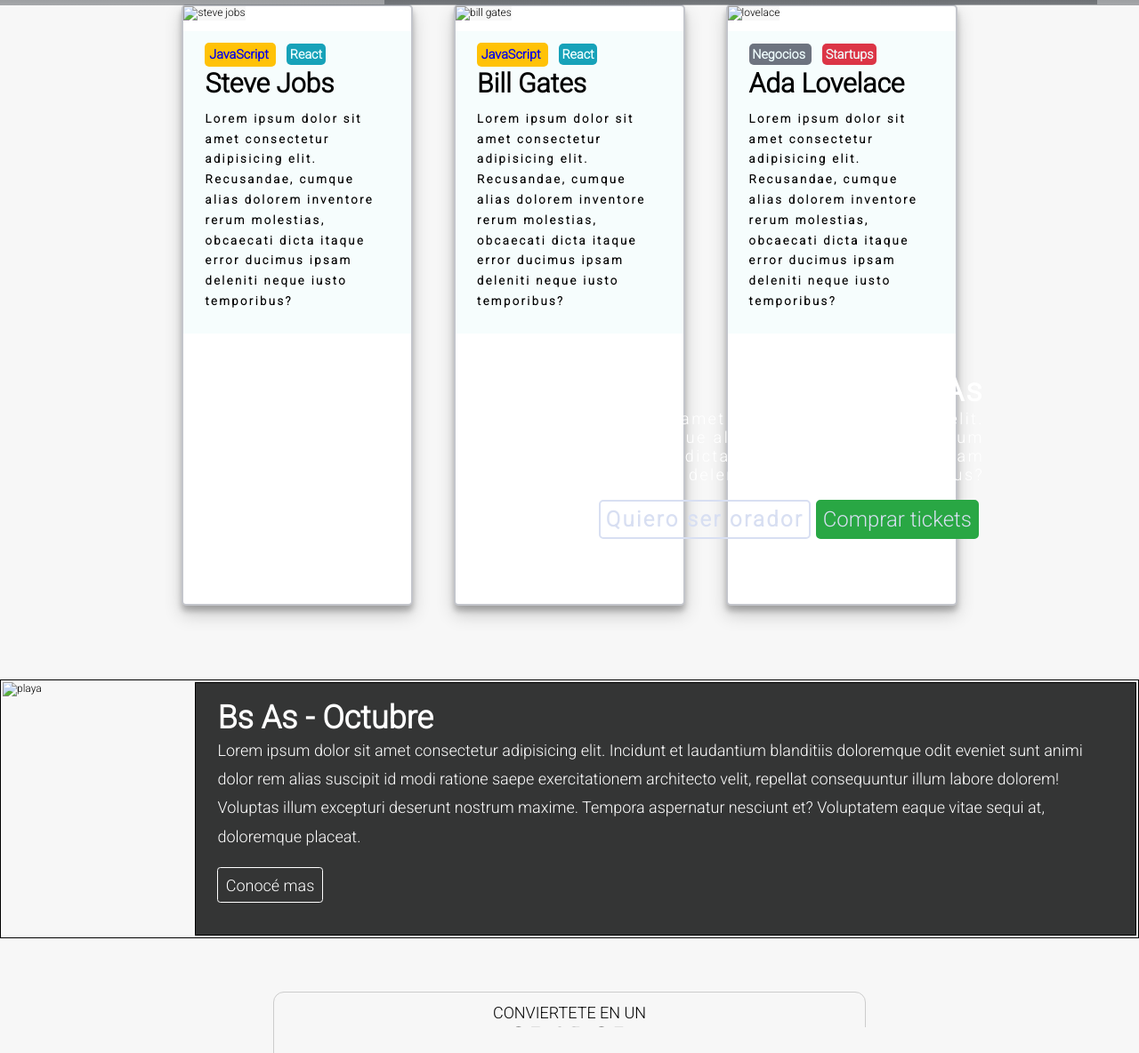
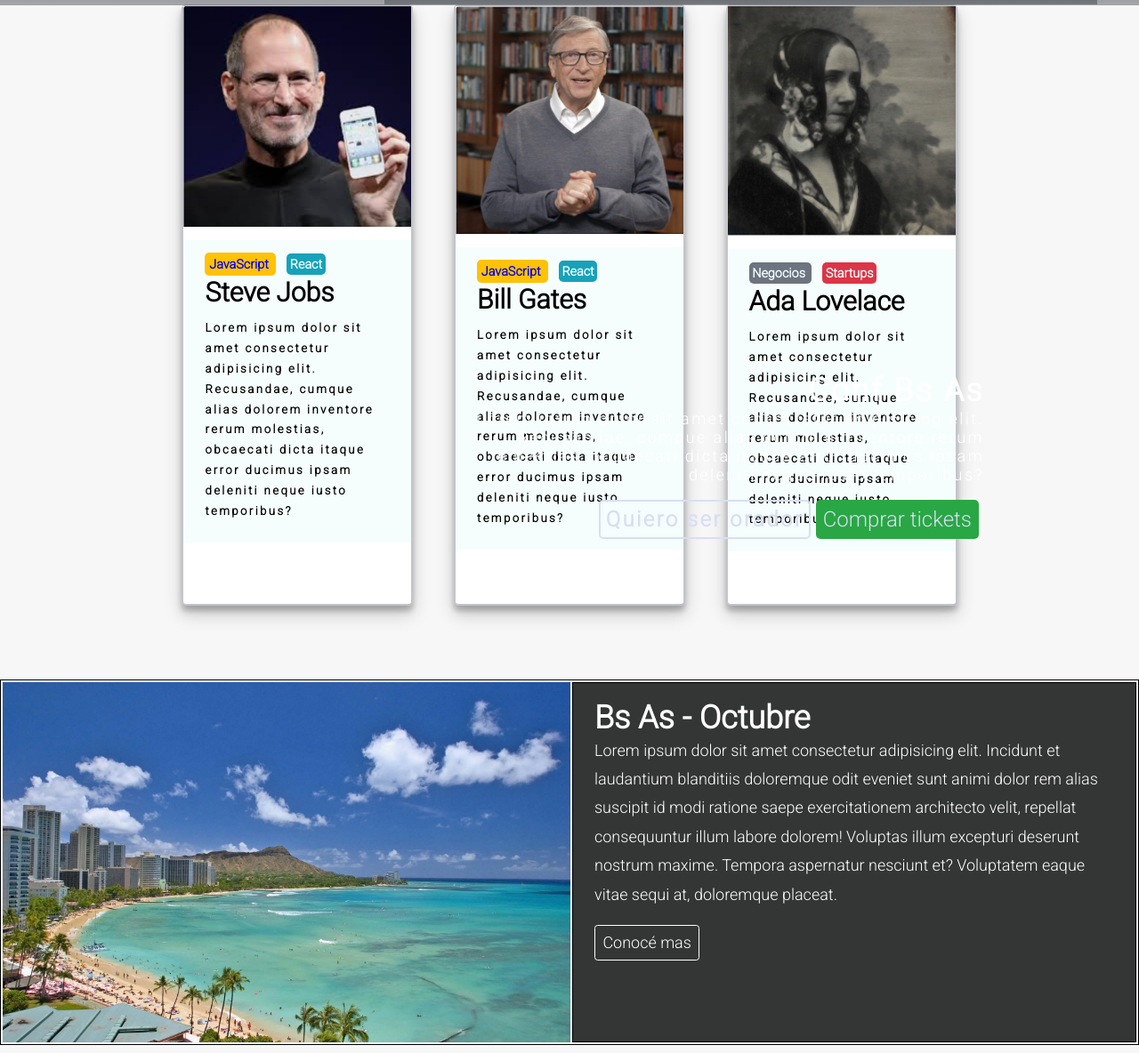
Before and after one commit to dieherbar/proyectoIntegrador1, a plain HTML site: page index2.html in a window 1280 px wide. Shown: the part 116-1300 px from the top of the page at 89% size. Drawn offline with Linux system fonts and the light colour scheme.

Commit message:
fix imagenes del sitio alternativo html y css

```diff
--- a/index2.html
+++ b/index2.html
@@ -35,7 +35,7 @@
     </div>
 
     <div class="header">
-        <img src="/proyectoIntegrador/imgs/ba1.jpg" alt="">
+        <img src="/proyectoIntegrador-v2/imgs/ba1.jpg" alt="">
         <div class="header_p">
             <h3>Conf Bs As</h3>
             <p>Lorem ipsum dolor sit amet consectetur adipisicing elit. Recusandae, cumque alias dolorem inventore
@@ -54,7 +54,7 @@
     </div>
     <div id="oradores" class="oradores">
         <div class="orador">
-            <img src="/proyectoIntegrador/imgs/steve.jpg" alt="steve jobs">
+            <img src="./imgs/jobs.png" alt="steve jobs">
             <div class="oradorText">
                 <a class="btnAmarillo" href="#"> JavaScript </a>
                 <a class="btnAzul" href="#"> React </a>
@@ -64,7 +64,7 @@
             </div>
         </div>
         <div class="orador">
-            <img src="/proyectoIntegrador/imgs/bill.jpg" alt="bill gates">
+            <img src="./imgs/gates.png" alt="bill gates">
             <div class="oradorText">
                 <a class="btnAmarillo" href="#"> JavaScript </a>
                 <a class="btnAzul" href="#"> React </a>
@@ -74,7 +74,7 @@
             </div>
         </div>
         <div class="orador">
-            <img src="/proyectoIntegrador/imgs/ada.jpeg" alt="lovelace">
+            <img src="./imgs/lovelace.png" alt="lovelace">
             <div class="oradorText">
                 <a class="btnGris" href="#"> Negocios </a>
                 <a class="btnRojo" href="#"> Startups </a>
@@ -86,7 +86,7 @@
     </div>
 
     <div class="twoColumns">
-        <img src="/proyectoIntegrador/imgs/honolulu.jpg" alt="playa">
+        <img src="./imgs/honolulu.jpg" alt="playa">
         <div class="mitad">
             <h3>Bs As - Octubre</h3>
             <p>Lorem ipsum dolor sit amet consectetur adipisicing elit. Incidunt et laudantium
```
